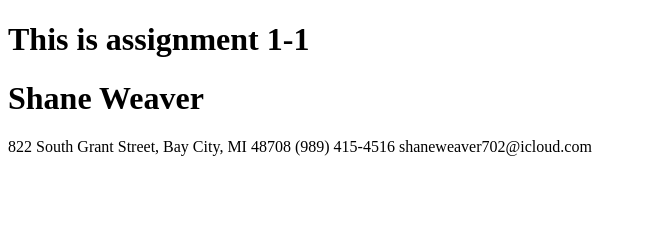
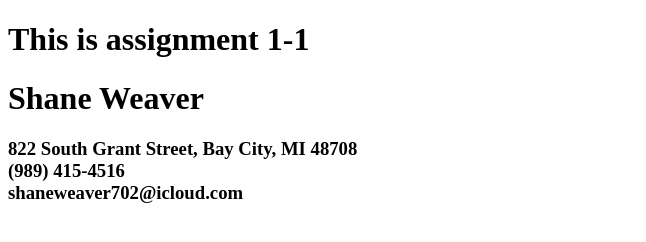
Before and after one commit to ShaneWeaver0415/ShaneWeaver0415.github.io, a plain HTML site: page 1-1/index.html in a window 1280 px wide. Shown: the whole page, without its empty margins (0-646 px from the left). Drawn offline with Linux system fonts and the light colour scheme.

Commit message:
Update index.html

```diff
--- a/1-1/index.html
+++ b/1-1/index.html
@@ -12,10 +12,10 @@
 <html>
 <body>
 <h1>Shane Weaver</h1>
-<p>
-822 South Grant Street, Bay City, MI 48708
-(989) 415-4516
+<h3>
+822 South Grant Street, Bay City, MI 48708 <br>
+(989) 415-4516 <br>
 shaneweaver702@icloud.com
-</p>
+</h3>
 </body>
 </html>
```
